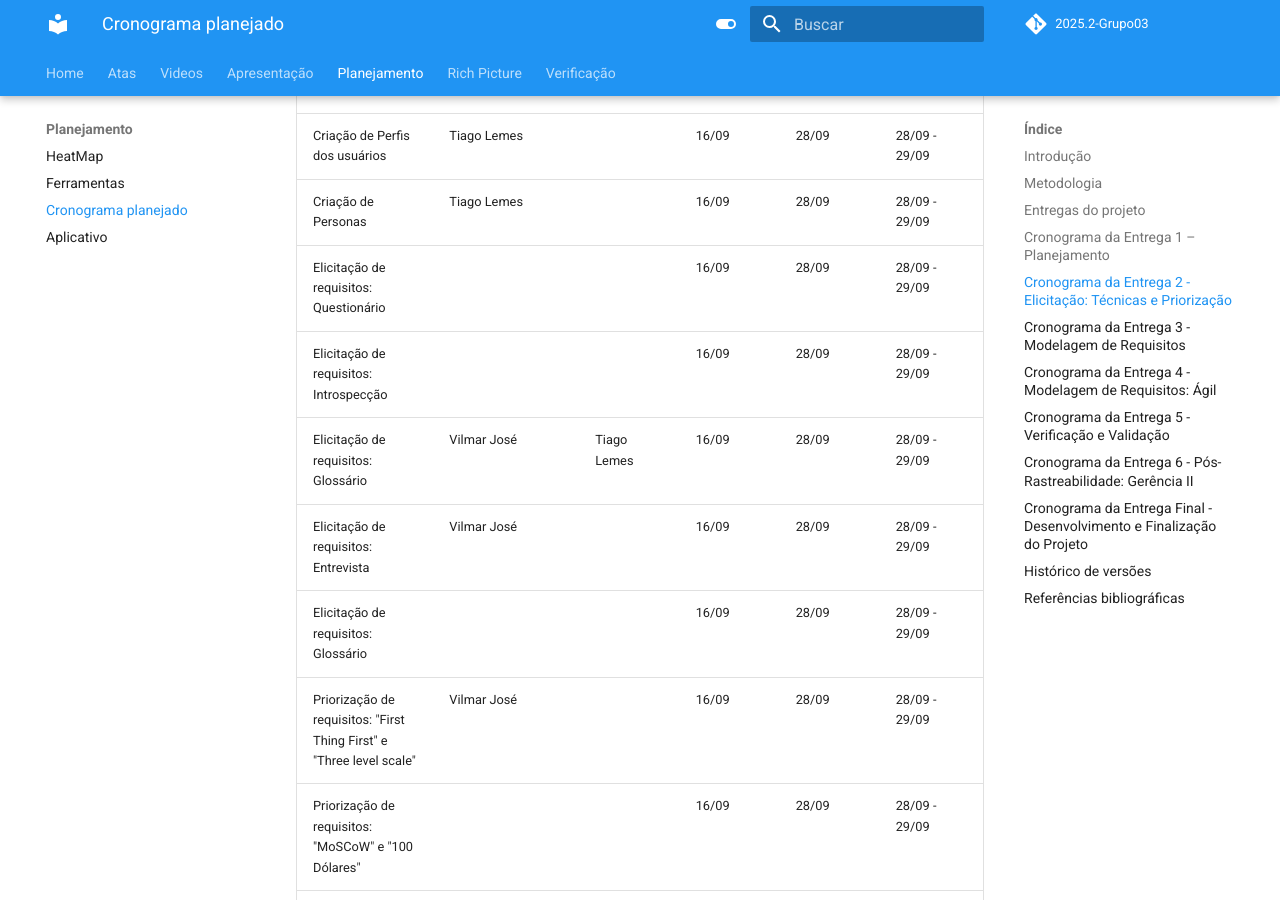
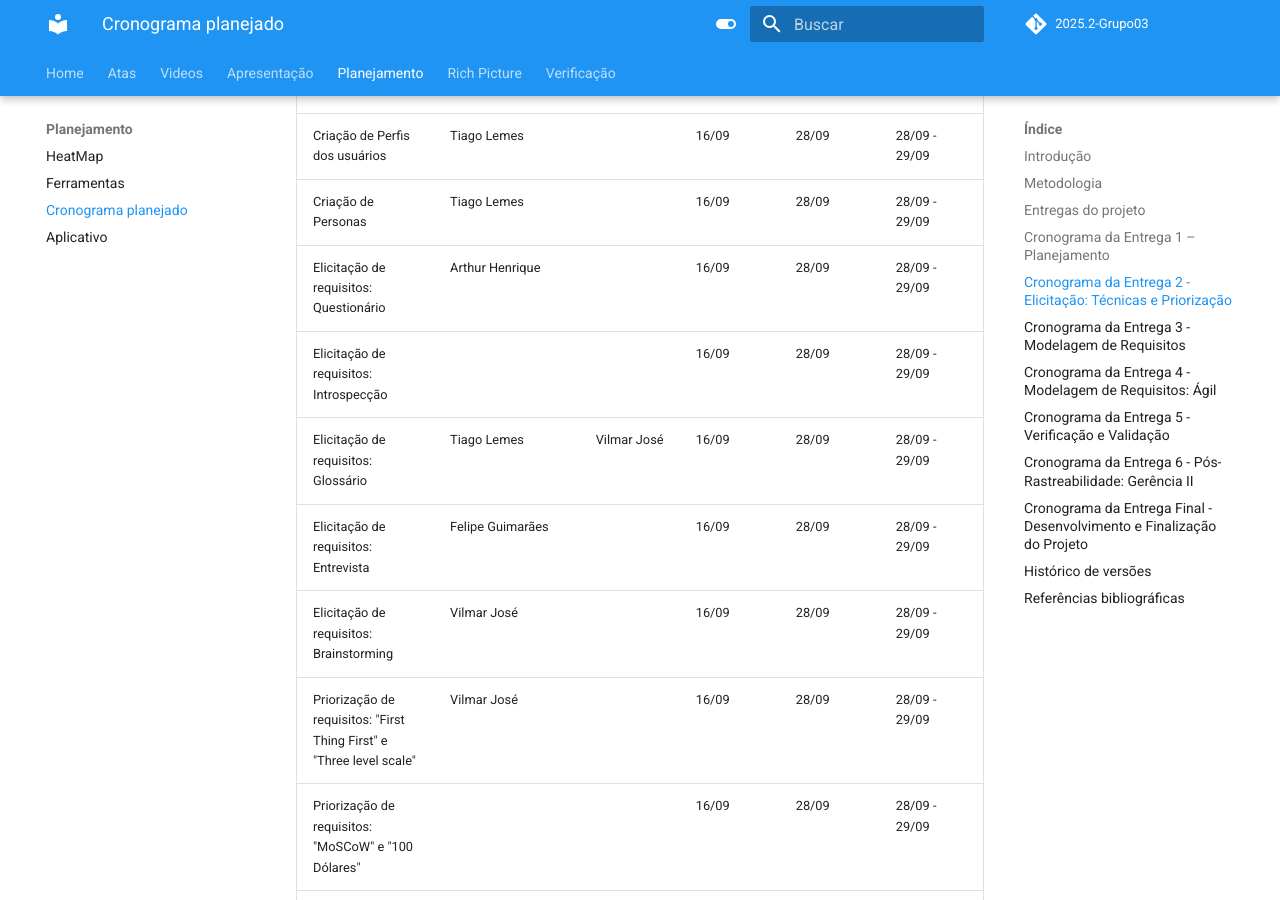
Before and after one commit to Requisitos-de-Software/2025.2-Grupo03, an MkDocs documentation site: the page built from docs/Planejamento/cronograma_planejado.md, in a window 1280 px wide and 900 px high, scrolled down 3650 px. Built offline with MkDocs 1.6.1 and Material for MkDocs 9.7.7, drawn with Linux system fonts in a browser that asks for light colours; comment, search, counter and statistics services are not loaded.

Commit message:
Update cronograma_planejado.md

```diff
--- a/docs/Planejamento/cronograma_planejado.md
+++ b/docs/Planejamento/cronograma_planejado.md
@@ -82,11 +82,11 @@ O cronograma planejado foi baseado nas datas oficiais do [plano de ensino](https
 | Correções no projeto conforme apontado na apresentação anterior | Arthur Guilherme, Arthur Henrique, Felipe Guimarães, João Felipe, João Sapiencia, Tiago Lemes, Vilmar José | | 12/09 | 15/09 | 15/09 - 16/09 |
 | Criação de Perfis dos usuários | Tiago Lemes | | 16/09 | 28/09 | 28/09 - 29/09 |
 | Criação de Personas | Tiago Lemes | | 16/09 | 28/09 | 28/09 - 29/09 |
-| Elicitação de requisitos: Questionário | | | 16/09 | 28/09 | 28/09 - 29/09 |
+| Elicitação de requisitos: Questionário | Arthur Henrique | | 16/09 | 28/09 | 28/09 - 29/09 |
 | Elicitação de requisitos: Introspecção | | | 16/09 | 28/09 | 28/09 - 29/09 |
-| Elicitação de requisitos: Glossário | Vilmar José | Tiago Lemes | 16/09 | 28/09 | 28/09 - 29/09 |
-| Elicitação de requisitos: Entrevista | Vilmar José | | 16/09 | 28/09 | 28/09 - 29/09 |
-| Elicitação de requisitos: Glossário | | | 16/09 | 28/09 | 28/09 - 29/09 |
+| Elicitação de requisitos: Glossário | Tiago Lemes | Vilmar José | 16/09 | 28/09 | 28/09 - 29/09 |
+| Elicitação de requisitos: Entrevista | Felipe Guimarães | | 16/09 | 28/09 | 28/09 - 29/09 |
+| Elicitação de requisitos: Brainstorming | Vilmar José | | 16/09 | 28/09 | 28/09 - 29/09 |
 | Priorização de requisitos: "First Thing First" e "Three level scale" | Vilmar José | | 16/09 | 28/09 | 28/09 - 29/09 |
 | Priorização de requisitos: "MoSCoW" e "100 Dólares" | | | 16/09 | 28/09 | 28/09 - 29/09 |
 | Gravação da Apresentação | Arthur Guilherme, Arthur Henrique, Felipe Guimarães, João Felipe, João Sapiencia, Tiago Lemes, Vilmar José | |  16/09 | 28/09 | 28/09 - 29/09 |
```
